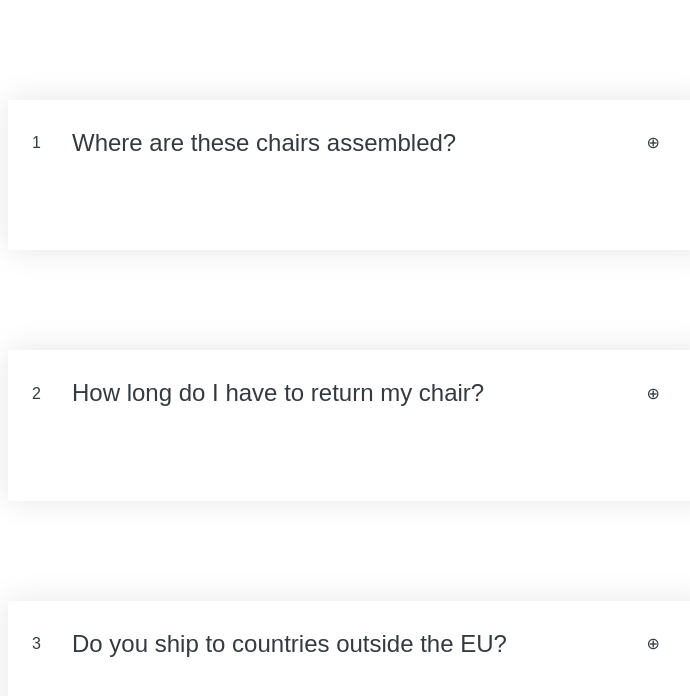
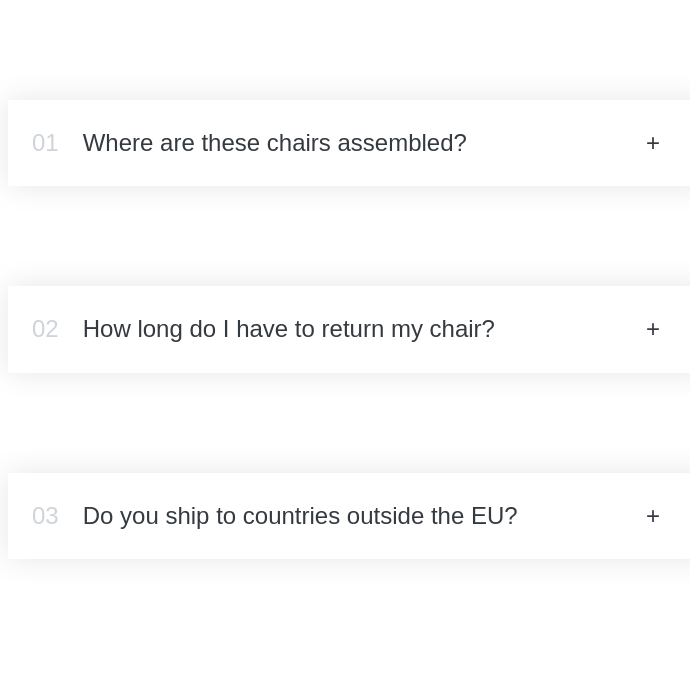
Before and after one commit to robertonic/react-simple-accordion, a React (Vite) app: page / in a window 1280 px wide. Shown: the top 696 px of the page, without its empty margins (282-972 px from the left). Built offline with nearby package versions, Linux system fonts and the light colour scheme.

Commit message:
Tidy up Accordion

```diff
--- a/src/components/Accordion.jsx
+++ b/src/components/Accordion.jsx
@@ -4,26 +4,22 @@ import { useState } from "react";
 export default function Accordion({ count, item }) {
   const [showDetail, setShowDetail] = useState(false);
 
-  const flipDetail = () => {
-    setShowDetail(!showDetail);
+  const handleToggle = () => {
+    setShowDetail((showDetail) => !showDetail);
   };
 
   return (
-    <li className="accordion">
-      <div className="item">
-        {count}
-        <div className="title">{item.title}</div>{" "}
-        <div onClick={flipDetail}>&oplus;</div>
-        {showDetail ? (
-          <div className="content-box">
-            <span>{item.text}</span>
-          </div>
-        ) : (
-          <ul>
-            <div className="content-box"></div>
-          </ul>
-        )}
+    <div className="accordion">
+      <div className="item" onClick={handleToggle}>
+        <p className="number">
+          {count < 10 && "0"}
+          {count}
+        </p>
+        <p className="title">{item.title}</p>
+        <p className="icon">{showDetail ? "-" : "+"}</p>
+
+        {showDetail && <div className="content-box">{item.text}</div>}
       </div>
-    </li>
+    </div>
   );
 }
```
